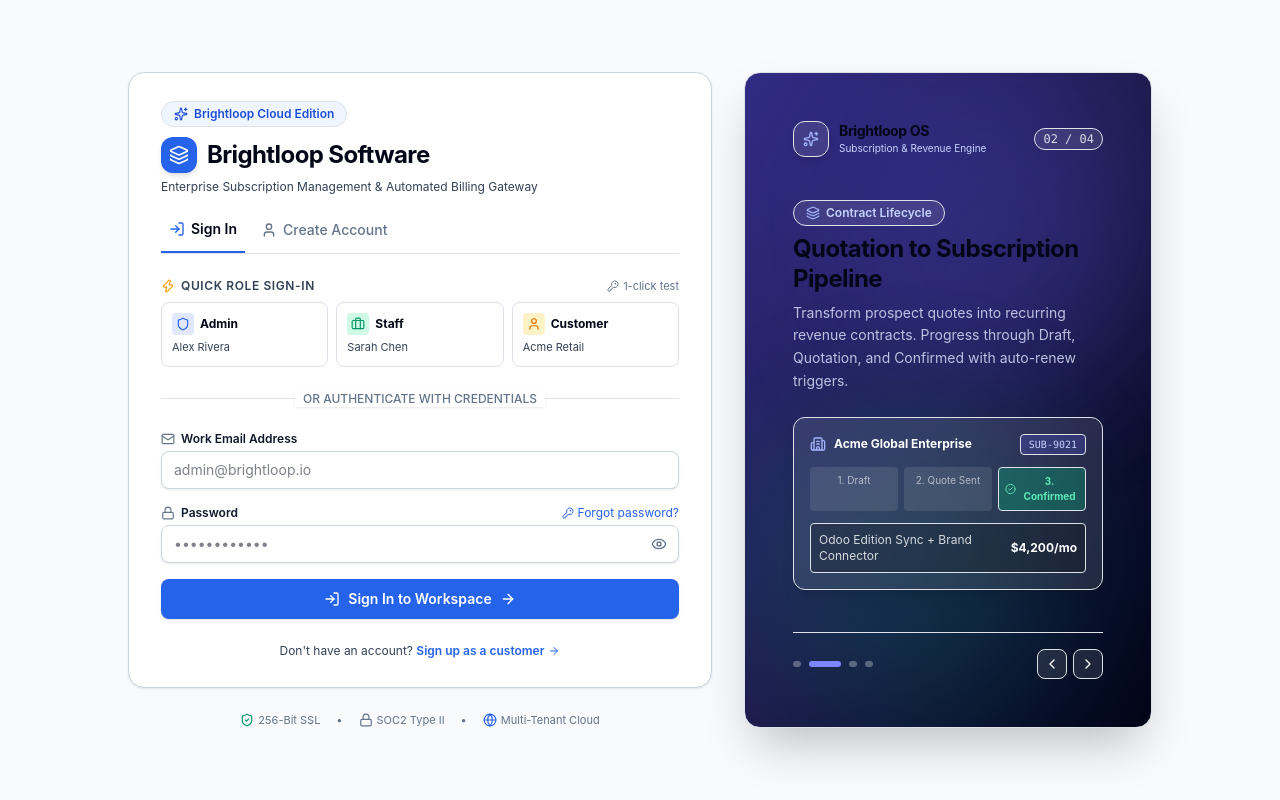
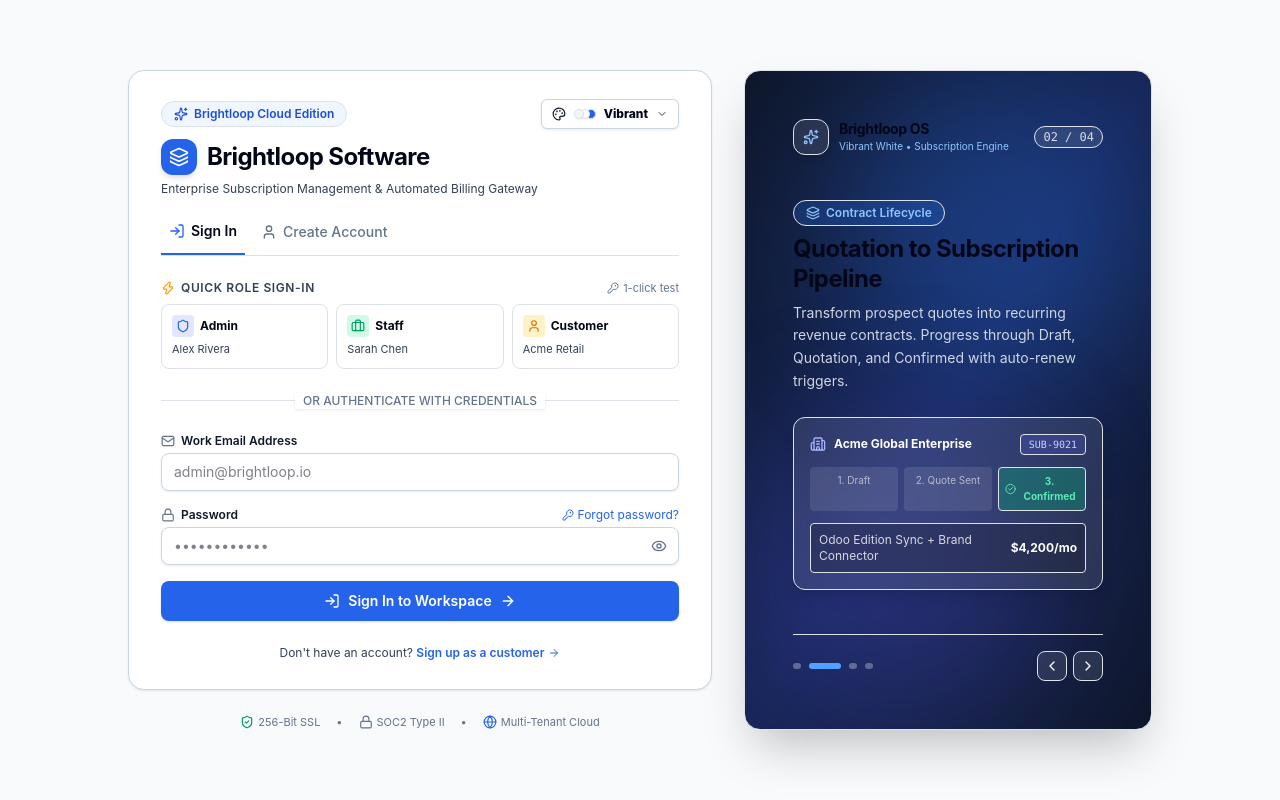
Before and after one commit to Odoo-Kochin/OdooHackathonKochi, a React (Vite) app in the folder client/: page /login in a window 1280 px wide. Built offline with nearby package versions, Linux system fonts and the light colour scheme.

Commit message:
feat(auth): midway adapt auth carousel and onboarding views to full theme palettes

```diff
--- a/client/src/components/auth/AuthCarousel.tsx
+++ b/client/src/components/auth/AuthCarousel.tsx
@@ -1,4 +1,5 @@
 import React, { useState, useEffect } from 'react'
+import { useTheme, type ThemeId } from '@/context/ThemeContext'
 import {
   Repeat,
   Layers,
@@ -25,7 +26,94 @@ interface SlideItem {
   renderWidget: () => React.ReactNode
 }
 
+const themeStyles: Record<
+  ThemeId,
+  {
+    containerBg: string
+    borderColor: string
+    glow1: string
+    glow2: string
+    accentText: string
+    badgeBg: string
+    badgeBorder: string
+    activePillBg: string
+  }
+> = {
+  white: {
+    containerBg: 'bg-gradient-to-br from-slate-900 via-blue-950 to-slate-900',
+    borderColor: 'border-blue-700/40',
+    glow1: 'bg-blue-500/25',
+    glow2: 'bg-indigo-500/20',
+    accentText: 'text-blue-300',
+    badgeBg: 'bg-blue-500/20',
+    badgeBorder: 'border-blue-400/30',
+    activePillBg: 'bg-blue-400',
+  },
+  black: {
+    containerBg: 'bg-gradient-to-br from-zinc-950 via-black to-zinc-900',
+    borderColor: 'border-zinc-700/50',
+    glow1: 'bg-zinc-500/20',
+    glow2: 'bg-white/10',
+    accentText: 'text-zinc-200',
+    badgeBg: 'bg-zinc-700/40',
+    badgeBorder: 'border-zinc-500/30',
+    activePillBg: 'bg-zinc-300',
+  },
+  emerald: {
+    containerBg: 'bg-gradient-to-br from-emerald-950 via-teal-950 to-slate-950',
+    borderColor: 'border-emerald-700/40',
+    glow1: 'bg-emerald-500/25',
+    glow2: 'bg-teal-500/20',
+    accentText: 'text-emerald-300',
+    badgeBg: 'bg-emerald-500/20',
+    badgeBorder: 'border-emerald-400/30',
+    activePillBg: 'bg-emerald-400',
+  },
+  violet: {
+    containerBg: 'bg-gradient-to-br from-purple-950 via-violet-950 to-slate-950',
+    borderColor: 'border-purple-700/40',
+    glow1: 'bg-purple-500/25',
+    glow2: 'bg-violet-500/20',
+    accentText: 'text-purple-300',
+    badgeBg: 'bg-purple-500/20',
+    badgeBorder: 'border-purple-400/30',
+    activePillBg: 'bg-purple-400',
+  },
+  ocean: {
+    containerBg: 'bg-gradient-to-br from-cyan-950 via-sky-950 to-slate-950',
+    borderColor: 'border-sky-700/40',
+    glow1: 'bg-sky-500/25',
+    glow2: 'bg-cyan-500/20',
+    accentText: 'text-sky-300',
+    badgeBg: 'bg-sky-500/20',
+    badgeBorder: 'border-sky-400/30',
+    activePillBg: 'bg-sky-400',
+  },
+  amber: {
+    containerBg: 'bg-gradient-to-br from-amber-950 via-orange-950 to-slate-950',
+    borderColor: 'border-amber-700/40',
+    glow1: 'bg-amber-500/25',
+    glow2: 'bg-orange-500/20',
+    accentText: 'text-amber-300',
+    badgeBg: 'bg-amber-500/20',
+    badgeBorder: 'border-amber-400/30',
+    activePillBg: 'bg-amber-400',
+  },
+  rose: {
+    containerBg: 'bg-gradient-to-br from-rose-950 via-pink-950 to-slate-950',
+    borderColor: 'border-rose-700/40',
+    glow1: 'bg-rose-500/25',
+    glow2: 'bg-pink-500/20',
+    accentText: 'text-rose-300',
+    badgeBg: 'bg-rose-500/20',
+    badgeBorder: 'border-rose-400/30',
+    activePillBg: 'bg-rose-400',
+  },
+}
+
 export const AuthCarousel: React.FC = () => {
+  const { theme, currentConfig } = useTheme()
+  const tStyle = themeStyles[theme] || themeStyles.white
   const [currentSlide, setCurrentSlide] = useState(0)
   const [isPaused, setIsPaused] = useState(false)
 
@@ -210,21 +298,23 @@ export const AuthCarousel: React.FC = () => {
     <div
       onMouseEnter={() => setIsPaused(true)}
       onMouseLeave={() => setIsPaused(false)}
-      className="relative h-full flex flex-col justify-between p-8 sm:p-12 overflow-hidden bg-gradient-to-br from-indigo-900 via-indigo-950 to-slate-950 text-white rounded-2xl shadow-2xl border border-indigo-800/40 select-none"
+      className={`relative h-full flex flex-col justify-between p-8 sm:p-12 overflow-hidden ${tStyle.containerBg} text-white rounded-2xl shadow-2xl border ${tStyle.borderColor} select-none transition-all duration-500`}
     >
       {/* Background Decorative Glow Blobs */}
-      <div className="absolute top-0 right-0 w-80 h-80 bg-indigo-500/20 rounded-full blur-3xl pointer-events-none" />
-      <div className="absolute bottom-0 left-0 w-80 h-80 bg-emerald-500/15 rounded-full blur-3xl pointer-events-none" />
+      <div className={`absolute top-0 right-0 w-80 h-80 ${tStyle.glow1} rounded-full blur-3xl pointer-events-none transition-colors duration-500`} />
+      <div className={`absolute bottom-0 left-0 w-80 h-80 ${tStyle.glow2} rounded-full blur-3xl pointer-events-none transition-colors duration-500`} />
 
       {/* Top Header */}
       <div className="relative z-10 flex items-center justify-between">
         <div className="flex items-center gap-2.5">
           <div className="w-9 h-9 rounded-xl bg-white/10 backdrop-blur-md border border-white/20 flex items-center justify-center text-white font-bold shadow-md">
-            <Sparkles className="w-4 h-4 text-indigo-300" />
+            <Sparkles className={`w-4 h-4 ${tStyle.accentText}`} />
           </div>
           <div>
             <h3 className="font-bold text-sm tracking-tight text-white">Brightloop OS</h3>
-            <p className="text-[10px] text-indigo-200">Subscription & Revenue Engine</p>
+            <p className={`text-[10px] ${tStyle.accentText}`}>
+              {currentConfig.name} • Subscription Engine
+            </p>
           </div>
         </div>
 
@@ -238,8 +328,8 @@ export const AuthCarousel: React.FC = () => {
       <div className="relative z-10 my-8 space-y-6">
         {/* Animated Badge & Title */}
         <div className="space-y-2 transition-all duration-300">
-          <div className="inline-flex items-center gap-1.5 px-3 py-1 rounded-full bg-white/10 border border-white/20 text-indigo-200 text-xs font-semibold backdrop-blur-sm">
-            <IconComponent className="w-3.5 h-3.5 text-indigo-300" />
+          <div className={`inline-flex items-center gap-1.5 px-3 py-1 rounded-full ${tStyle.badgeBg} border ${tStyle.badgeBorder} ${tStyle.accentText} text-xs font-semibold backdrop-blur-sm`}>
+            <IconComponent className={`w-3.5 h-3.5 ${tStyle.accentText}`} />
             <span>{activeItem.badge}</span>
           </div>
 
@@ -247,7 +337,7 @@ export const AuthCarousel: React.FC = () => {
             {activeItem.title}
           </h2>
 
-          <p className="text-xs sm:text-sm text-indigo-100/80 leading-relaxed max-w-md">
+          <p className="text-xs sm:text-sm text-slate-200/90 leading-relaxed max-w-md">
             {activeItem.description}
           </p>
         </div>
@@ -267,7 +357,7 @@ export const AuthCarousel: React.FC = () => {
               key={s.id}
               onClick={() => setCurrentSlide(idx)}
               className={`h-1.5 rounded-full transition-all duration-300 focus:outline-none ${
-                idx === currentSlide ? 'w-8 bg-indigo-400' : 'w-2 bg-white/30 hover:bg-white/50'
+                idx === currentSlide ? `w-8 ${tStyle.activePillBg}` : 'w-2 bg-white/30 hover:bg-white/50'
               }`}
               title={`Go to slide ${idx + 1}: ${s.badge}`}
               aria-label={`Go to slide ${idx + 1}`}
--- a/client/src/pages/Login.tsx
+++ b/client/src/pages/Login.tsx
@@ -4,6 +4,7 @@ import { useAuth } from '@/context/AuthContext'
 import type { UserRole } from '@shared/contracts/auth.js'
 import { Modal } from '@/components/ui/modal'
 import { AuthCarousel } from '@/components/auth/AuthCarousel'
+import { ThemeSelector } from '@/components/layout/ThemeSelector'
 import {
   Layers,
   Shield,
@@ -91,9 +92,12 @@ export const Login: React.FC = () => {
           <div className="bg-white dark:bg-slate-900 py-7 px-6 sm:px-8 shadow-sm border border-slate-200 dark:border-slate-800 rounded-2xl">
             {/* Brand Header */}
             <div className="mb-6 text-left">
-              <div className="inline-flex items-center gap-1.5 px-3 py-1 rounded-full bg-indigo-50 dark:bg-indigo-950/60 border border-indigo-200 dark:border-indigo-800 text-indigo-700 dark:text-indigo-300 text-xs font-semibold mb-2.5">
-                <Sparkles className="w-3.5 h-3.5" />
-                <span>Brightloop Cloud Edition</span>
+              <div className="flex items-center justify-between mb-2.5">
+                <div className="inline-flex items-center gap-1.5 px-3 py-1 rounded-full bg-indigo-50 dark:bg-indigo-950/60 border border-indigo-200 dark:border-indigo-800 text-indigo-700 dark:text-indigo-300 text-xs font-semibold">
+                  <Sparkles className="w-3.5 h-3.5" />
+                  <span>Brightloop Cloud Edition</span>
+                </div>
+                <ThemeSelector />
               </div>
               <div className="flex items-center gap-2.5 mb-1.5">
                 <div className="w-9 h-9 rounded-xl bg-indigo-600 text-white shadow-md flex items-center justify-center font-bold">
--- a/client/src/pages/Register.tsx
+++ b/client/src/pages/Register.tsx
@@ -3,6 +3,7 @@ import { Link, useNavigate } from 'react-router-dom'
 import { useAuth } from '@/context/AuthContext'
 import type { UserRole } from '@shared/contracts/auth.js'
 import { AuthCarousel } from '@/components/auth/AuthCarousel'
+import { ThemeSelector } from '@/components/layout/ThemeSelector'
 import {
   Layers,
   CheckCircle2,
@@ -90,9 +91,12 @@ export const Register: React.FC = () => {
           <div className="bg-white dark:bg-slate-900 py-7 px-6 sm:px-8 shadow-sm border border-slate-200 dark:border-slate-800 rounded-2xl">
             {/* Brand Header */}
             <div className="mb-6 text-left">
-              <div className="inline-flex items-center gap-1.5 px-3 py-1 rounded-full bg-indigo-50 dark:bg-indigo-950/60 border border-indigo-200 dark:border-indigo-800 text-indigo-700 dark:text-indigo-300 text-xs font-semibold mb-2.5">
-                <Sparkles className="w-3.5 h-3.5" />
-                <span>New Account Onboarding</span>
+              <div className="flex items-center justify-between mb-2.5">
+                <div className="inline-flex items-center gap-1.5 px-3 py-1 rounded-full bg-indigo-50 dark:bg-indigo-950/60 border border-indigo-200 dark:border-indigo-800 text-indigo-700 dark:text-indigo-300 text-xs font-semibold">
+                  <Sparkles className="w-3.5 h-3.5" />
+                  <span>New Account Onboarding</span>
+                </div>
+                <ThemeSelector />
               </div>
               <div className="flex items-center gap-2.5 mb-1.5">
                 <div className="w-9 h-9 rounded-xl bg-indigo-600 text-white shadow-md flex items-center justify-center font-bold">
```
